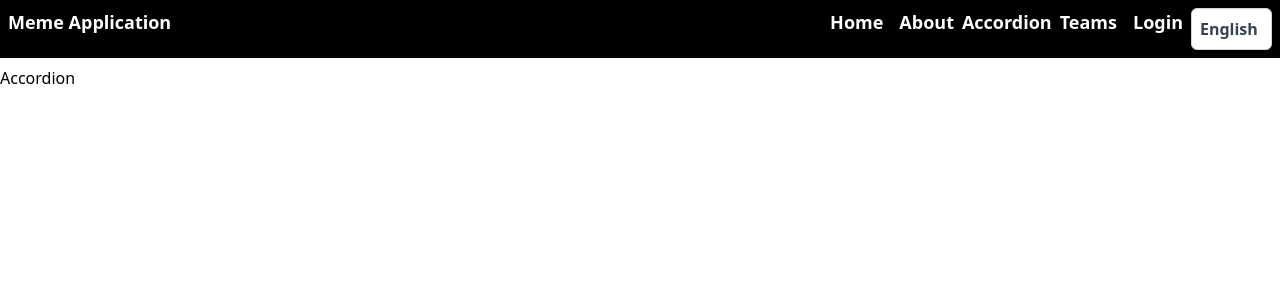
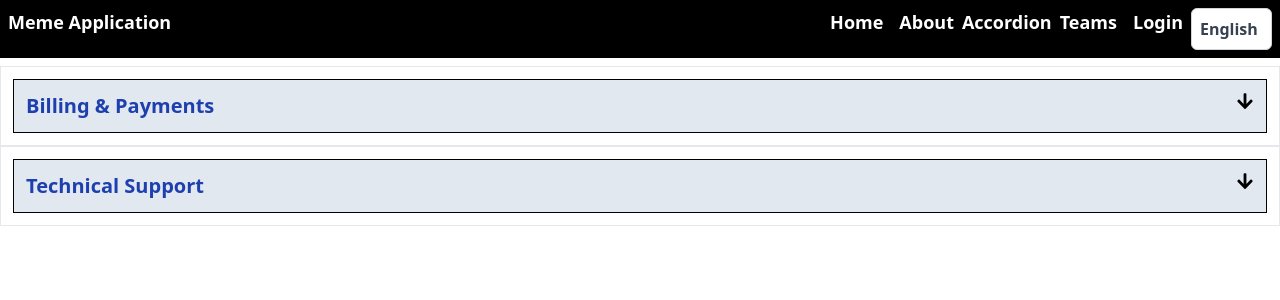
Before and after one commit to akhilmunnuru26/Shimmer-UI, a React (Create React App) app: page /Accordion in a window 1280 px wide. Shown: the top 300 px of the page. Built offline with nearby package versions, Linux system fonts and the light colour scheme.

Commit message:
Implemented accordion but main logic is pending

```diff
--- a/package.json
+++ b/package.json
@@ -8,6 +8,7 @@
     "@testing-library/user-event": "^13.5.0",
     "react": "^18.2.0",
     "react-dom": "^18.2.0",
+    "react-icons": "^5.5.0",
     "react-router-dom": "^6.30.3",
     "react-scripts": "5.0.1",
     "web-vitals": "^2.1.4"
--- a/src/components/Accordion.js
+++ b/src/components/Accordion.js
@@ -1,8 +1,48 @@
-import React from 'react'
+import AccordionItem from "./AccordionItem"
+
+const accordionData = {                 //accordionData?.sections[0]?.items?.[0].title
+  "pageTitle": "Help Center",
+  "sections": [
+    {
+      "sectionId": "billing-docs",
+      "sectionTitle": "Billing & Payments",
+      "items": [
+        {
+          "id": "item-101",
+          "title": "Which payment methods do you accept?",
+          "body": "We accept Visa, Mastercard, American Express, and PayPal."
+        },
+        {
+          "id": "item-102",
+          "title": "Can I get a refund?",
+          "body": "Refunds are processed within 5-7 business days depending on your bank."
+        }
+      ]
+    },
+    {
+      "sectionId": "tech-support",
+      "sectionTitle": "Technical Support",
+      "items": [
+        {
+          "id": "item-201",
+          "title": "How do I clear my cache?",
+          "body": "Go to your browser settings, select 'Privacy and Security', and click 'Clear Browsing Data'."
+        },
+        {
+          "id": "item-202",
+          "title": "Is there a mobile app?",
+          "body": "Yes, our app is available on both the iOS App Store and Google Play Store."
+        }
+      ]
+    }
+  ]
+}
 
 const Accordion = () => {
   return (
-    <div>Accordion</div>
+    <div>
+      {accordionData?.sections?.map((eachItem) => <AccordionItem key={eachItem?.sectionId} title={eachItem?.sectionTitle} body={eachItem?.items}/>)}
+    </div>
   )
 }
 
--- /dev/null
+++ b/src/components/AccordionItem.js
@@ -0,0 +1,39 @@
+import { useState } from "react";
+import { FaArrowDown, FaArrowUp } from "react-icons/fa";
+
+const AccordionItem = ({ title, body }) => {
+
+  const [isOpen, setIsOpen] = useState(false);
+  const isNested = Array.isArray(body);
+
+  return (
+    <div className="p-3 border m-auto w-full">
+      <header
+        onClick={() => setIsOpen((isOpen) => !isOpen)}
+        className="flex flex-row justify-between align-middle font-bold text-xl border border-black bg-slate-200 p-3 text-blue-800"
+      >
+        <span>{title}</span>
+        <span className="text-black text-lg">
+          {isOpen ? <FaArrowUp /> : <FaArrowDown />}
+        </span>
+      </header>
+      {isOpen && (
+        <div className="p-3 bg-slate-50 text-md">
+          {isNested ? (
+            body?.map((eachItem) => (
+              <AccordionItem
+                key={eachItem.id}
+                title={eachItem?.title}
+                body={eachItem?.body}
+              />
+            ))
+          ) : (
+            <p>{body}</p>
+          )}
+        </div>
+      )}
+    </div>
+  );
+};
+
+export default AccordionItem;
```
Also changed, not shown: 1 other file (tests, documents, lock files or other folders).
